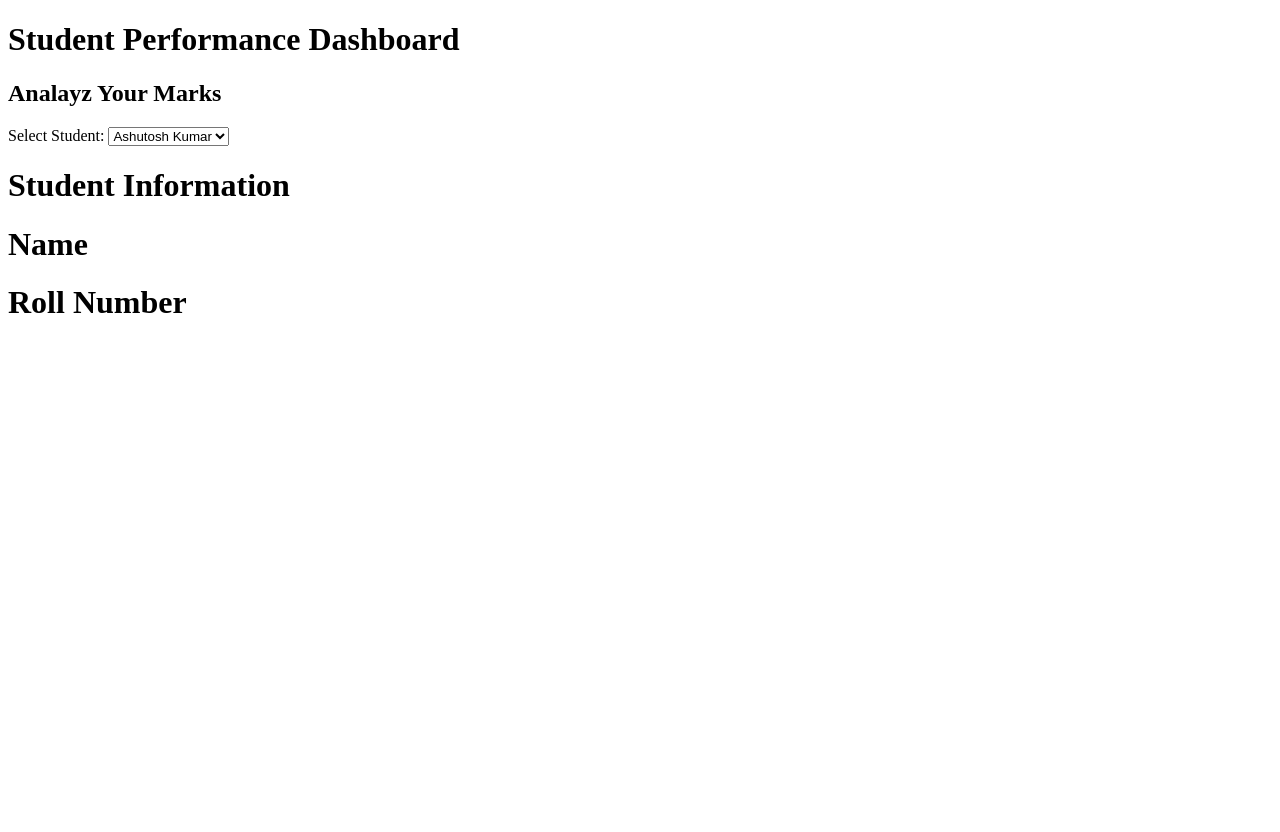
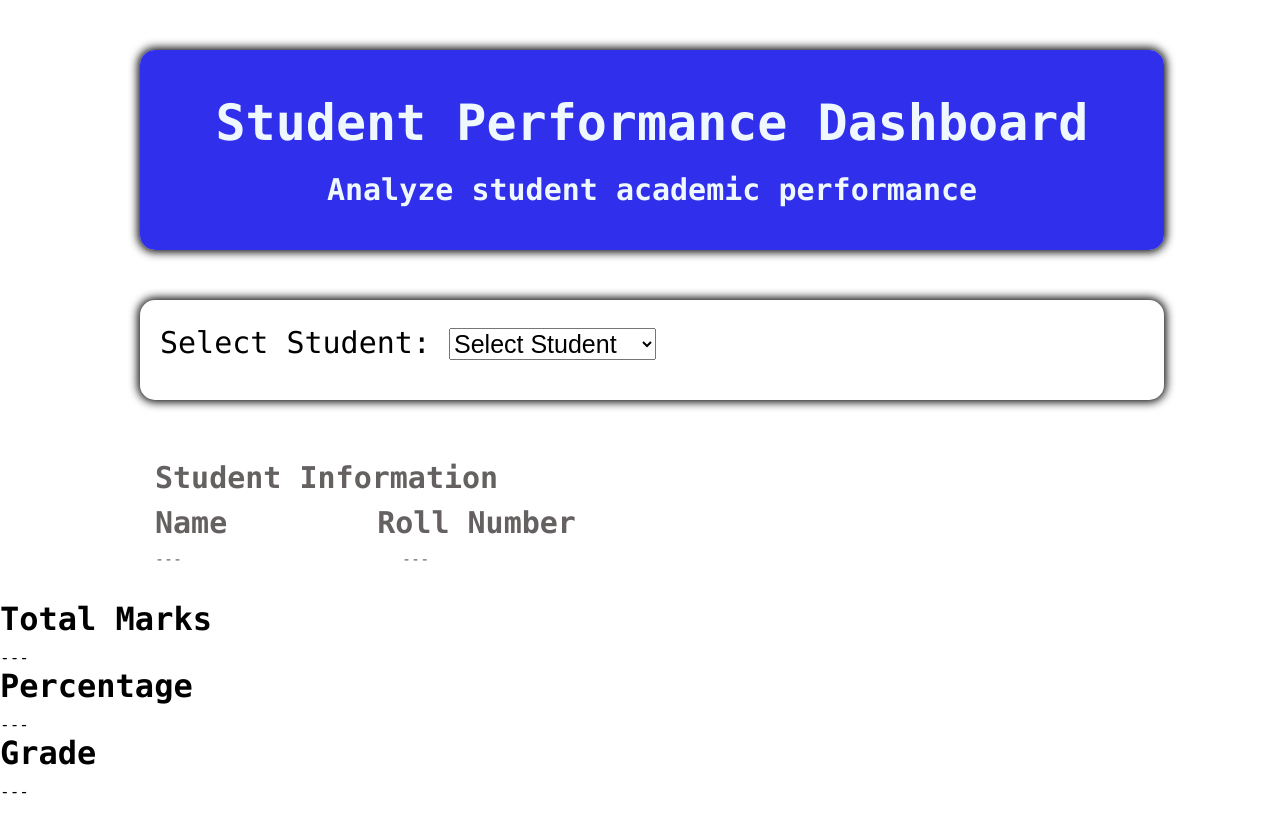
Before and after one commit to astikkumar9555-blip/Student-Performance-Dashboard, a plain HTML site: page index.html in a window 1280 px wide. Before the commit the page ends 800 px from the top, so only its background shows below. Drawn offline with Linux system fonts and the light colour scheme.

Commit message:
Update CSS stule

```diff
--- a/index.css
+++ b/index.css
@@ -0,0 +1,120 @@
+*{
+    padding: 0%;
+    margin: 0%;
+    box-sizing: border-box;
+}
+body{
+    background-color:  white;
+    height: 1200px;
+    width: 100%;
+    font-family: Consolas,monospace ;
+
+}
+.main-first{
+   width: 100%;
+}
+.first{
+
+    background-color: rgba(13, 13, 233, 0.855);
+    height: 200px;
+    width: 80%;
+    display: flex;
+    flex-direction: column;
+    align-items: center;
+    justify-content: center;
+    margin-top: 50px  ;
+    margin-left: 140px;
+    border-radius: 15px;
+    border-color: rgba(21, 198, 154, 0.972);
+    box-shadow: 0 0 10px 2px;
+    /* transition: transform 0.3s ease,
+    box-shadow 0.3s ease; */
+    transition: all 0.3s ease;
+}
+.first:hover{
+    /* transform: perspective(800px)
+    rotateX(3deg)rotateY(-3deg)
+    translateY(-5px);
+    box-shadow: 0 15px 30px rgba(0,0,0,0.4); */
+    transform: translateY(-8px) scale(1.02);
+    box-shadow: 0 15px 30px rgba(0,0,0,0.4);
+}
+.first-class-1{
+
+    font-size: 50px;
+    color: aliceblue;
+}
+.first-class-2{
+     color: aliceblue;
+    font-size: 30px;
+    padding-top: 20px;
+}
+
+.main-second{
+
+    width: 100%;
+
+
+}
+.second{
+    height:100px ;
+    width: 80%;
+     background-color: white;
+    font-size: 30px;
+   margin-top: 50px;
+    margin-left: 140px;
+   border-radius: 15px;
+    border-color:  rgb(101, 97, 97);
+    box-shadow: 0 0 10px 2px;
+     padding-left: 20px;
+     padding-top: 25px;
+      transition: transform 0.3s ease,
+    box-shadow 0.3s ease;
+   /* transition: all 0.3s ease; */
+}
+
+select{
+    font-size: 25px;
+}
+
+.second:hover{
+     transform: perspective(1000px)
+    rotateX(3deg)rotateY(-3deg)
+    translateY(-5px);
+    box-shadow: 0 15px 30px rgba(0,0,0,0.4);
+    /* transform: translateY(-8px) scale(1.02);
+    box-shadow: 0 15px 30px rgba(0,0,0,0.4); */
+}
+.main-third{
+  width: 100%;
+}
+.third{
+    height: 150px;
+    width: 80%;
+    background-color: white;
+    font-size: 15px;
+    margin-top: 50px;
+    margin-left: 140px;
+    padding-top: 10px;
+    padding-left: 15px;
+    color: rgb(101, 97, 97);
+    border-radius:15px ;
+    transition: all 0.3s ease;
+    border-color: rgb(77, 73, 73);
+}
+.third:hover{
+    transform: translateY(-8px) scale(1.02);
+    box-shadow: 0 15px 30px rgba(0,0,0,0.4);
+}
+ul{
+    display: flex;
+    gap: 150px;
+    list-style: none;
+    padding-top: 10px;
+}
+.fourth{
+     display: flex;
+    gap: 220px;
+    list-style: none;
+    padding-top: 10px;
+}
--- a/index.html
+++ b/index.html
@@ -4,16 +4,20 @@
     <meta charset="UTF-8">
     <meta name="viewport" content="width=device-width, initial-scale=1.0">
     <title>Student Performance Dashboard</title>
+    <link rel="stylesheet" href="index.css">
 </head>
 <body>
-    <div>
-        <h1>Student Performance Dashboard</h1>
-        <h2>Analayz Your Marks</h2>
+    <div class="main-first">
+         <div class="first">
+        <h1 class="first-class-1">Student Performance Dashboard</h1>
+        <h2 class="first-class-2">Analyze student academic performance</h2>
     </div>
-
-    <div>
+    </div>
+   <div class="main-second">
+    <div class="second">
     <label for="name">Select Student:</label>
     <select name="name" id="name">
+        <option value="Select Student ">Select Student</option>
         <option value="Ashutosh ">Ashutosh Kumar</option>
         <option value="Aman">Aman</option>
         <option value="Rahul">Rahul</option>
@@ -21,11 +25,44 @@
     </select>
 
     </div>
+   </div>
 
-    <div>
+     <div class="main-third">
+        <div class="third">
         <h1>Student Information</h1>
-        <h1>Name</h1>
-        <h1>Roll Number</h1>
+        <ul>
+         <li><h1> Name</h1> </li>
+         <li><h1>Roll Number</h1></li>
+        </ul>
+         <ul class="fourth">
+         <li>---</li>
+         <li>---</li>
+        </ul>
+    </div>
+     </div>
+
+     <div class="main-fourth">
+         <div class="fourth-1">
+            <h1>Total Marks</h1>
+       <ul>
+        <li>---</li>
+       </ul>
+         </div>
+
+        <div class="fourth-2">
+           <h1>Percentage</h1>
+           <ul>
+            <li>---</li>
+           </ul>
+        </div>
+
+        <div class="fourth-3">
+            <h1>Grade</h1>
+            <ul>
+                <li>---</li>
+            </ul>
+        </div>
+
     </div>
 </body>
 </html>
```
